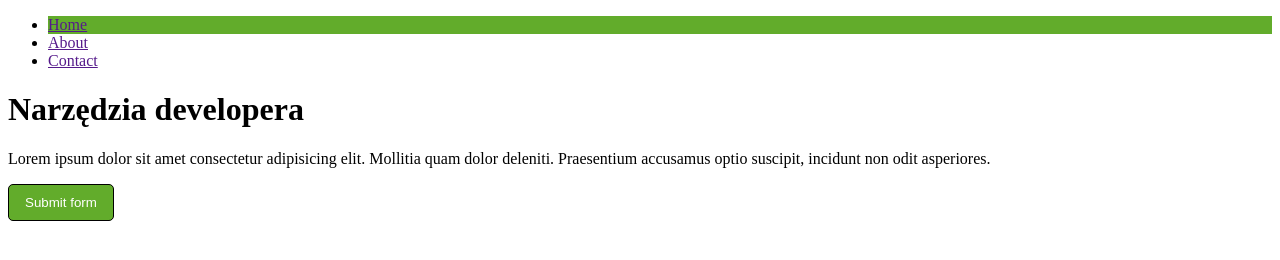
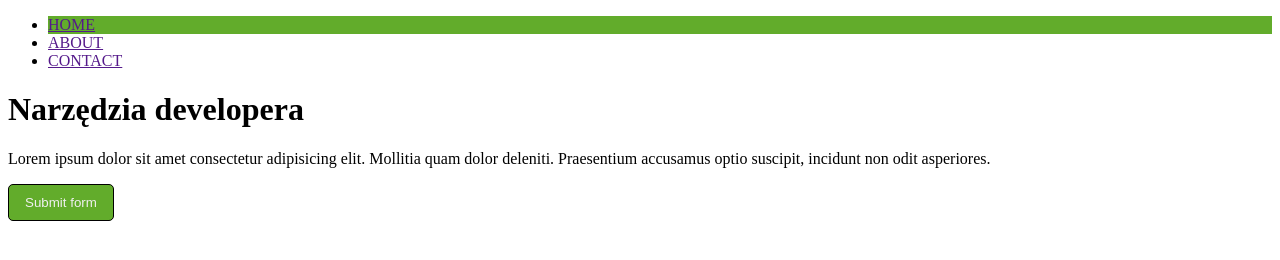
Before and after one commit to damian-szwajkos/sda-example, a plain HTML site: page index.html in a window 1280 px wide. In both pictures the pointer is over the button "Submit form". Drawn offline with Linux system fonts and the light colour scheme.

Commit message:
Add link css class

```diff
--- a/style.css
+++ b/style.css
@@ -17,5 +17,9 @@
 
 .btn:hover {
     background-color: #62ac2b;
-    color: white;
+    color: #f0f0f0;
 }
+
+.link {
+    text-transform: uppercase;
+}
```
